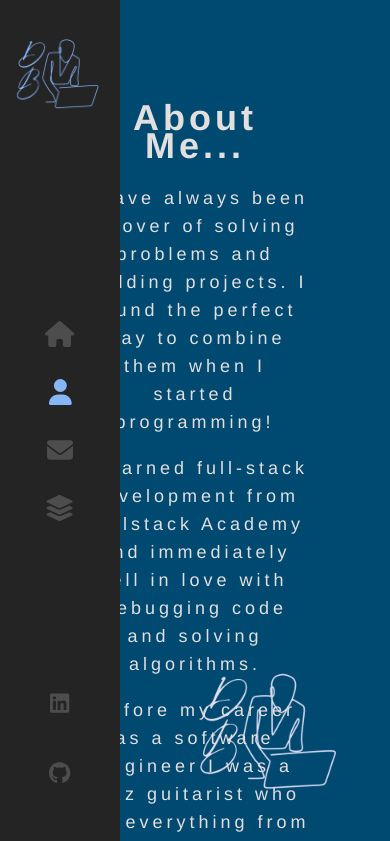
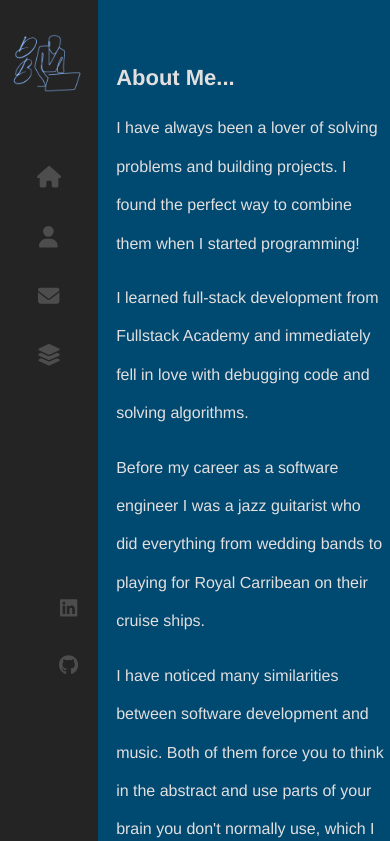
Before and after one commit to dougbostick/portfolio_og, a React (Create React App) app: page /about in a window 390 px wide. Shown: the top 841 px of the page. Built offline with nearby package versions, Linux system fonts and the light colour scheme.

Commit message:
working on dynamic screen sizing styles

```diff
--- a/src/App.scss
+++ b/src/App.scss
@@ -1,4 +1,170 @@
 @import 'animate.css';
+@import './assets/variables.scss';
+
+@media (max-width: 900px) {
+  .app {
+    display: flex;
+    // justify-content: space-around;
+    height: 100vh;
+    overflow: scroll;
+    // width: 100%;
+    .nav-bar {
+      width: 25%;
+      overflow: scroll;
+      background: $black;
+      text-align: center;
+      height: 100%;
+      position: fixed;
+
+      .logo {
+        // display: block;
+        padding: 8px 0;
+        width: 100%;
+        height: auto;
+        margin: 8px auto;
+      }
+
+      nav {
+        height: 50%;
+        text-align: center;
+        display: flex;
+        flex-direction: column;
+        a {
+          color: $icon;
+          margin-top: 30%;
+          font-size: 195%;
+        }
+      }
+      ul {
+        height: 30%;
+        // border: 1px solid red;
+        display: flex;
+        // text-align: center;
+        flex-direction: column;
+        // justify-content: space-a;
+        // align-items: center;
+        li {
+          list-style: none;
+          align-self: center;
+          // margin-right: 70%;
+          margin-top: 50%;
+          font-size: 180%;
+          a {
+            color: $icon;
+          }
+        }
+      }
+    }
+    .page {
+      width: 75%;
+      margin-left: 25%;
+      // background: white;
+      height: 100%;
+      .large-logo {
+        // width: 400%;
+        display: none;
+      }
+      .container {
+        margin-top: 15%;
+        margin-left: 5%;
+      }
+
+      .text-zone {
+        width: 80%;
+        max-height: 90%;
+        color: $white;
+        line-height: 400%;
+        h1 {
+          font-size: 160%;
+        }
+        .button-div {
+          display: flex;
+          flex-direction: column;
+          // justify-content: space-between;
+          width: 100%;
+          .flat-button {
+            text-align: center;
+            color: $purple;
+            font-size: 120%;
+            font-weight: 600;
+            letter-spacing: 4px;
+            font-family: sans-serif;
+            text-decoration: none;
+            padding: 5% 5%;
+            border: 1px solid $purple;
+            margin-top: 25px;
+            // float: left;
+            animation: fadeIn 1s 2.2s backwards;
+            white-space: nowrap;
+
+            &:hover {
+              background: $purple;
+              color: $icon;
+            }
+          }
+        }
+      }
+      .large-logo {
+        // display: block;
+        padding: 8px 0;
+        // width: 20%;
+        height: auto;
+        margin: 8px auto;
+        img {
+          width: 10%;
+        }
+      }
+
+      .text-zone-about {
+        color: $white;
+        padding: 4px;
+        p {
+          line-height: 240%;
+          font-weight: 400;
+          font-size: medium;
+        }
+      }
+      .large-logo-about {
+        margin-left: 10%;
+        img {
+          width: 55%;
+        }
+      }
+      .contact-page {
+        height: 100%;
+        display: flex;
+        flex-direction: column;
+        justify-content: center;
+        align-items: center;
+      }
+      .text-zone-contact {
+        height: 40%;
+        color: $white;
+        margin-bottom: 30%;
+        display: flex;
+        flex-direction: column;
+        justify-content: space-around;
+      }
+    }
+  }
+}
+
+// @media (max-width: 960px) {
+//   body {
+//     background: white;
+//     .container {
+//       background: red;
+//       display: flex;
+//       flex-direction: column;
+//       .large-logo {
+//         // background: red;
+//         position: relative;
+//         height: 50px;
+//         width: auto;
+//       }
+//     }
+//   }
+// }
 
 // .App {
 //   text-align: center;
--- a/src/components/About/index.scss
+++ b/src/components/About/index.scss
@@ -1,5 +1,6 @@
 @import '../../assets/variables';
 
+@media (min-width: 900px) {
   .text-zone-about {
     position: absolute;
     text-align: center;
@@ -19,6 +20,7 @@ a:hover {
   }
   .large-logo-about {
     position: absolute;
+    // margin-top: 5%;
     left: 44%;
     top: 78%;
     z-index: -1;
@@ -27,3 +29,4 @@ a:hover {
       height: auto;
     }
   }
+}
--- a/src/components/Contact/index.scss
+++ b/src/components/Contact/index.scss
@@ -1,5 +1,6 @@
 @import '../../assets/variables';
 
+@media (min-width: 900px) {
   .text-zone-contact {
     position: absolute;
     text-align: center;
@@ -48,3 +49,4 @@
       }
     }
   }
+}
--- a/src/components/Home/index.scss
+++ b/src/components/Home/index.scss
@@ -1,5 +1,6 @@
 @import '../../assets/variables';
 
+@media (min-width: 900px) {
   .home-page {
     .text-zone {
       position: absolute;
@@ -80,3 +81,4 @@
   .last {
     animation: fadeIn 1s 2.2s backwards;
   }
+}
--- a/src/components/Layout/index.scss
+++ b/src/components/Layout/index.scss
@@ -1,9 +1,10 @@
 @import '../../assets/variables';
 
+@media (min-width: 900px) {
   .app {
-  width: 100%;
-  height: 100%;
-  overflow: scroll;
+    // width: 100vh;
+    // height: 100vh;
+    // overflow: scroll;
   }
   .page {
     width: 100%;
@@ -53,3 +54,58 @@
       letter-spacing: 4px;
     }
   }
+}
+
+// @media (max-width: 960px) {
+//   body {
+//     background-color: white;
+//     overflow: scroll;
+//     // width: 100vh;
+//     // height: 100vh;
+//     // display: flex;
+//     // flex-direction: column;
+//     .app {
+//       width: 100%;
+//       height: 100%;
+//       overflow: scroll;
+//     }
+
+//     .page {
+//       display: flex;
+//       overflow: scroll;
+//       position: relative;
+//       // display: flex;
+//     }
+//     .container {
+//       width: 70%;
+//       .large-logo {
+//         position: relative;
+//       }
+//       .text-zone {
+//         position: relative;
+//         background: red;
+//         width: 70%;
+//       }
+//     }
+
+//     .nav-bar {
+//       // background: white;
+//       position: relative;
+//       width: 30%;
+//       height: 100%;
+//     }
+//   }
+//   // .nav-bar {
+//   //   background: white;
+//   //   // position: relative;
+//   //   // width: 30%;
+//   // }
+//   // .home-page {
+//   //   position: relative;
+//   // }
+
+//   // .app {
+//   //   display: flex;
+//   //   flex-direction: column;
+//   // }
+// }
--- a/src/components/Projects/index.scss
+++ b/src/components/Projects/index.scss
@@ -1,5 +1,6 @@
 @import '../../assets/variables';
 
+@media (min-width: 900px) {
   .project-div {
     display: flex;
     align-items: center;
@@ -44,3 +45,4 @@
   .daja {
     filter: brightness(0) invert(1);
   }
+}
--- a/src/components/Sidebar/index.js
+++ b/src/components/Sidebar/index.js
@@ -62,7 +62,6 @@ const Sidebar = () => {
             <FontAwesomeIcon icon={faLinkedin} />
           </a>
         </li>
-
         <li>
           <a
             target="_blank"
--- a/src/components/Sidebar/index.scss
+++ b/src/components/Sidebar/index.scss
@@ -1,5 +1,6 @@
 @import '../../assets/variables';
 
+@media (min-width: 900px) {
   .nav-bar {
     background: $black;
     width: 120px;
@@ -122,3 +123,4 @@
       }
     }
   }
+}
--- a/src/index.css
+++ b/src/index.css
@@ -7,8 +7,8 @@ body {
   font: 300 11px/1.4 'Helvetica Neue', 'sans-serif';
   color: #444;
   background: #004971;
-  overflow: hidden;
-  display: block;
+  /* overflow: hidden; */
+  /* display: block; */
   /* font-family: -apple-system, BlinkMacSystemFont, 'Segoe UI', 'Roboto', 'Oxygen',
     'Ubuntu', 'Cantarell', 'Fira Sans', 'Droid Sans', 'Helvetica Neue',
     sans-serif; */
@@ -20,3 +20,20 @@ code {
   font-family: source-code-pro, Menlo, Monaco, Consolas, 'Courier New',
     monospace;
 }
+
+/* @media (max-width: 960px) {
+  .page {
+    height: 100vh;
+    width: 100vh;
+    background: white;
+  } */
+/* background-color: white; */
+/* .container {
+    display: flex;
+    flex-direction: column;
+    flex-wrap: nowrap;
+    background: white;
+    justify-content: center;
+    align-items: center;
+  }
+} */
```
Also changed, not shown: src/logo.svg (deleted). Lines whose indentation alone changed are shown as unchanged.
